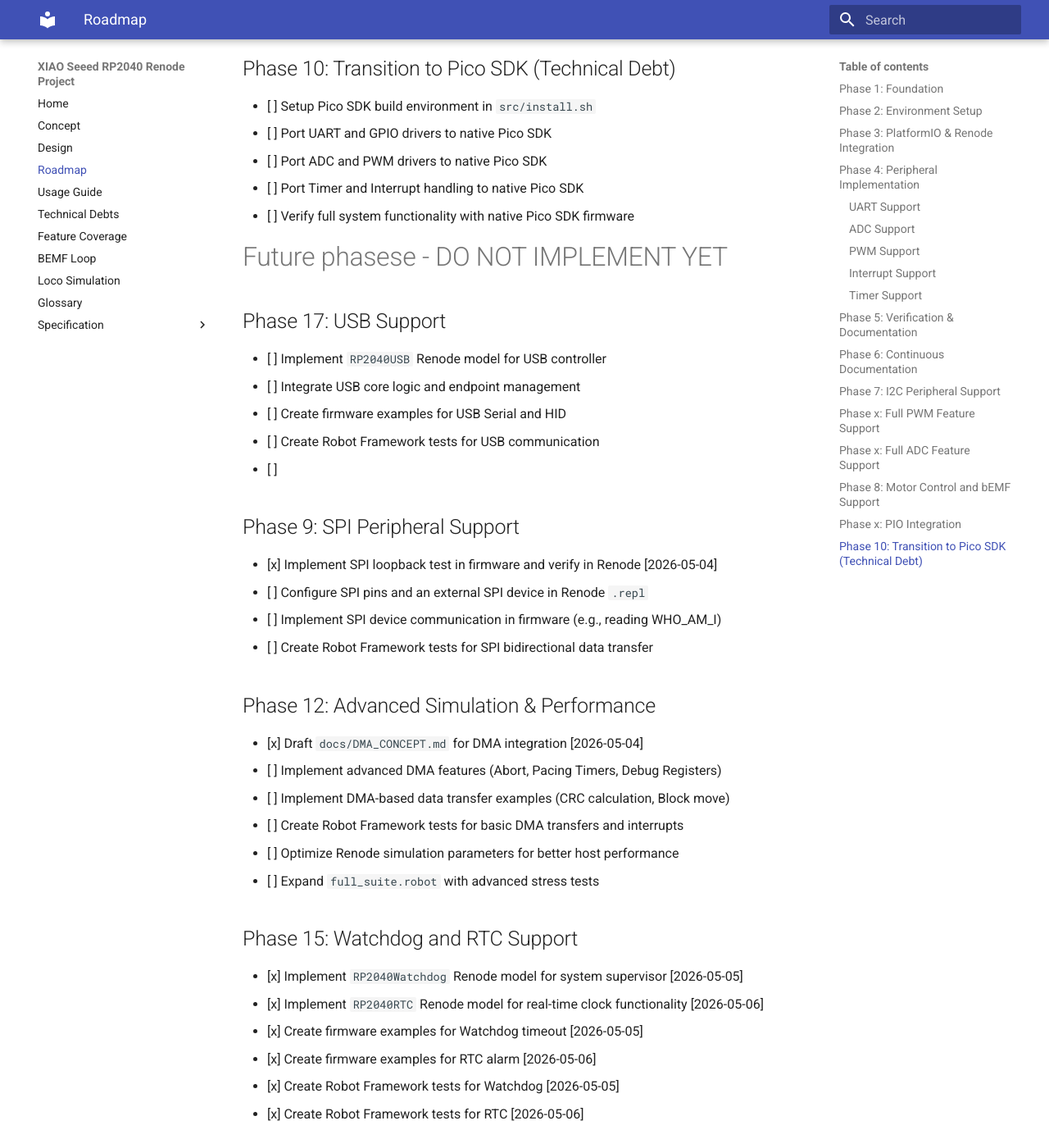
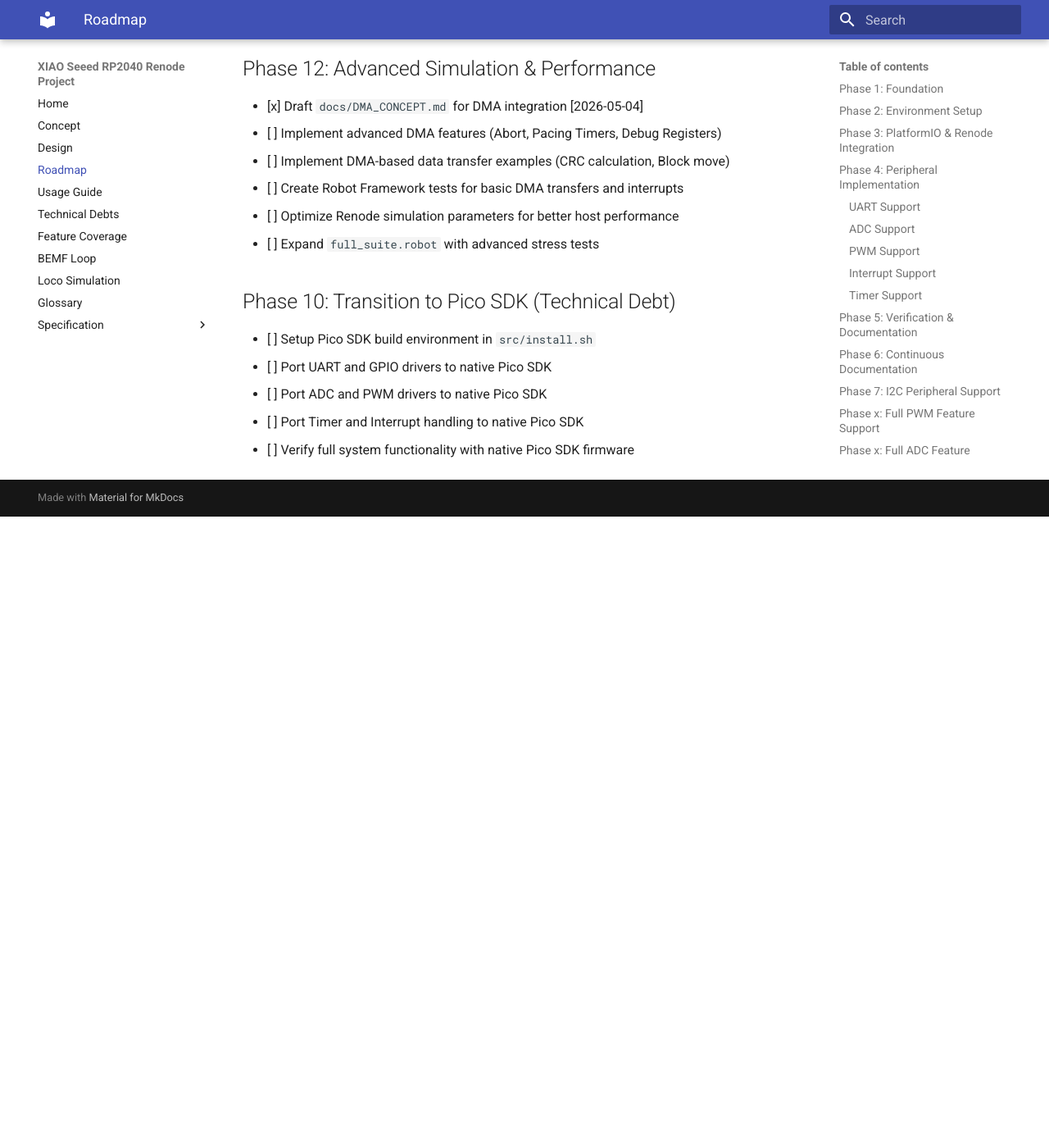
Before and after one commit to chatelao/xiao-seeed-rp2040-renode, an MkDocs documentation site: the page built from docs/ROADMAP.md, in a window 1280 px wide and 1400 px high, scrolled down 4362 px. Shown: the whole window at 82% size. Built offline with MkDocs 1.6.1 and Material for MkDocs 9.7.7, drawn with Linux system fonts in a browser that asks for light colours; after the commit the page ends 4992 px from its top, so only the background shows below that; some of the changed text lies outside the part shown.

Commit message:
Update ROADMAP.md

```diff
--- a/docs/ROADMAP.md
+++ b/docs/ROADMAP.md
@@ -112,27 +112,6 @@
 - [x] Reuse `hello_pio` and `pio_blink` tests from `Renode_RP2040` [2026-05-06]
 - [x] Create Robot Framework tests for PIO driving XIAO Seeed RP2040 pins [2026-05-06]
 
-## Phase 10: Transition to Pico SDK (Technical Debt)
-- [ ] Setup Pico SDK build environment in `src/install.sh`
-- [ ] Port UART and GPIO drivers to native Pico SDK
-- [ ] Port ADC and PWM drivers to native Pico SDK
-- [ ] Port Timer and Interrupt handling to native Pico SDK
-- [ ] Verify full system functionality with native Pico SDK firmware
-
-# Future phasese - DO NOT IMPLEMENT YET
-
-## Phase 17: USB Support
-- [ ] Implement `RP2040USB` Renode model for USB controller
-- [ ] Integrate USB core logic and endpoint management
-- [ ] Create firmware examples for USB Serial and HID
-- [ ] Create Robot Framework tests for USB communication
-- [ ]
-## Phase 9: SPI Peripheral Support
-- [x] Implement SPI loopback test in firmware and verify in Renode [2026-05-04]
-- [ ] Configure SPI pins and an external SPI device in Renode `.repl`
-- [ ] Implement SPI device communication in firmware (e.g., reading WHO_AM_I)
-- [ ] Create Robot Framework tests for SPI bidirectional data transfer
-
 ## Phase 12: Advanced Simulation & Performance
 - [x] Draft `docs/DMA_CONCEPT.md` for DMA integration [2026-05-04]
 - [ ] Implement advanced DMA features (Abort, Pacing Timers, Debug Registers)
@@ -141,16 +120,9 @@
 - [ ] Optimize Renode simulation parameters for better host performance
 - [ ] Expand `full_suite.robot` with advanced stress tests
 
-## Phase 15: Watchdog and RTC Support
-- [x] Implement `RP2040Watchdog` Renode model for system supervisor [2026-05-05]
-- [x] Implement `RP2040RTC` Renode model for real-time clock functionality [2026-05-06]
-- [x] Create firmware examples for Watchdog timeout [2026-05-05]
-- [x] Create firmware examples for RTC alarm [2026-05-06]
-- [x] Create Robot Framework tests for Watchdog [2026-05-05]
-- [x] Create Robot Framework tests for RTC [2026-05-06]
-
-## Phase 16: System Resets and Power Management
-- [ ] Implement `RP2040Resets` Renode model for peripheral reset control
-- [ ] Implement `RP2040Power` Renode model for power-on reset and sleep states
-- [ ] Create firmware examples for peripheral reset and low-power modes
-- [ ] Create Robot Framework tests for reset and power management
+## Phase 10: Transition to Pico SDK (Technical Debt)
+- [ ] Setup Pico SDK build environment in `src/install.sh`
+- [ ] Port UART and GPIO drivers to native Pico SDK
+- [ ] Port ADC and PWM drivers to native Pico SDK
+- [ ] Port Timer and Interrupt handling to native Pico SDK
+- [ ] Verify full system functionality with native Pico SDK firmware
```
